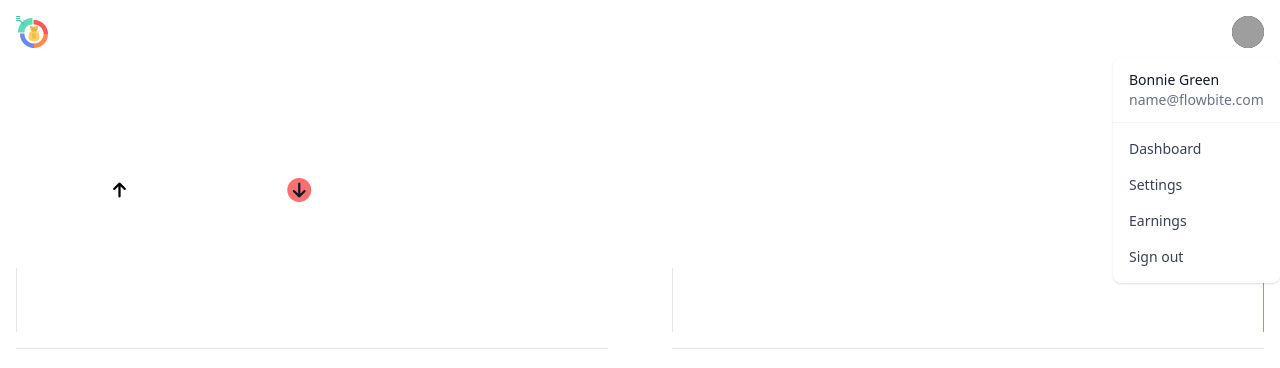
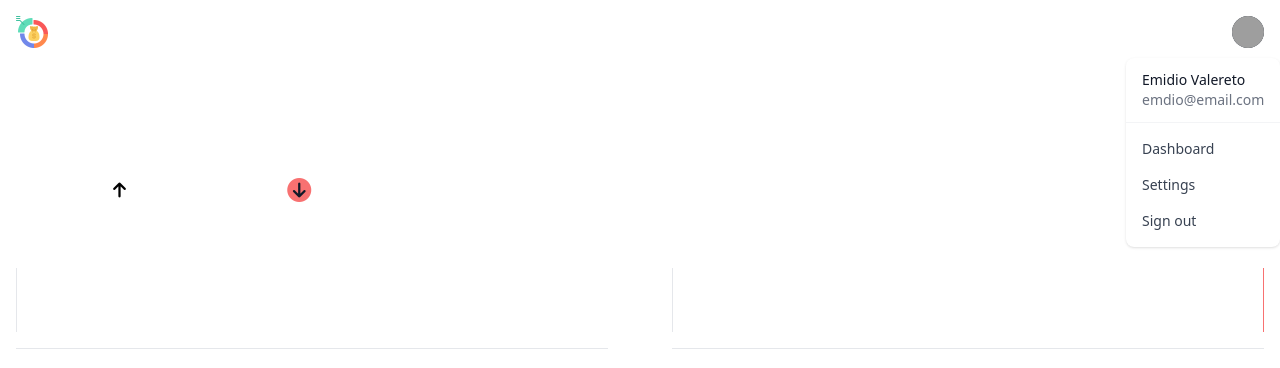
Before and after one commit to emidiovaleretto/my-budget-buddy, a Django app: page /profile/ in a window 1280 px wide, after a click on "Open user menu". Shown: the top 368 px of the page. Run offline with Django 5.2, Linux system fonts and the light colour scheme; some libraries are stand-ins or nearby versions; grey boxes are pictures that could not be loaded.

Commit message:
chore: customise user picture profile

```diff
--- a/templates/partials/navbar.html
+++ b/templates/partials/navbar.html
@@ -9,13 +9,13 @@
     <div class="flex items-center md:order-2 space-x-3 md:space-x-0 rtl:space-x-reverse">
         <button type="button" class="flex text-sm bg-gray-800 rounded-full md:me-0 focus:ring-4 focus:ring-gray-300 dark:focus:ring-gray-600" id="user-menu-button" aria-expanded="false" data-dropdown-toggle="user-dropdown" data-dropdown-placement="bottom">
           <span class="sr-only">Open user menu</span>
-          <img class="w-8 h-8 object-cover rounded-full" src="https://plus.unsplash.com/premium_photo-1682144187125-b55e638cf286?q=80&w=5070&auto=format&fit=crop&ixlib=rb-4.0.3&ixid=M3wxMjA3fDB8MHxwaG90by1wYWdlfHx8fGVufDB8fHx8fA%3D%3D" alt="user photo">
+          <img class="w-8 h-8 object-cover rounded-full" src="https://media.licdn.com/dms/image/D4E03AQGfZLa2QKgO_Q/profile-displayphoto-shrink_800_800/0/1705699501597?e=1729123200&v=beta&t=aWF74ETJORbdDZ2FSQ29DRBv9Q9_QYMUgkomB_hPJYs" alt="user photo">
         </button>
         <!-- Dropdown menu -->
         <div class="z-50 hidden my-4 text-base list-none bg-white divide-y divide-gray-100 rounded-lg shadow dark:bg-gray-700 dark:divide-gray-600" id="user-dropdown">
           <div class="px-4 py-3">
-            <span class="block text-sm text-gray-900 dark:text-white">Bonnie Green</span>
-            <span class="block text-sm  text-gray-500 truncate dark:text-gray-400">name@flowbite.com</span>
+            <span class="block text-sm text-gray-900 dark:text-white">Emidio Valereto</span>
+            <span class="block text-sm  text-gray-500 truncate dark:text-gray-400">emdio@email.com</span>
           </div>
           <ul class="py-2" aria-labelledby="user-menu-button">
             <li>
@@ -23,9 +23,6 @@
             </li>
             <li>
               <a href="#" class="block px-4 py-2 text-sm text-gray-700 hover:bg-gray-100 dark:hover:bg-gray-600 dark:text-gray-200 dark:hover:text-white">Settings</a>
-            </li>
-            <li>
-              <a href="#" class="block px-4 py-2 text-sm text-gray-700 hover:bg-gray-100 dark:hover:bg-gray-600 dark:text-gray-200 dark:hover:text-white">Earnings</a>
             </li>
             <li>
               <a href="#" class="block px-4 py-2 text-sm text-gray-700 hover:bg-gray-100 dark:hover:bg-gray-600 dark:text-gray-200 dark:hover:text-white">Sign out</a>
```
